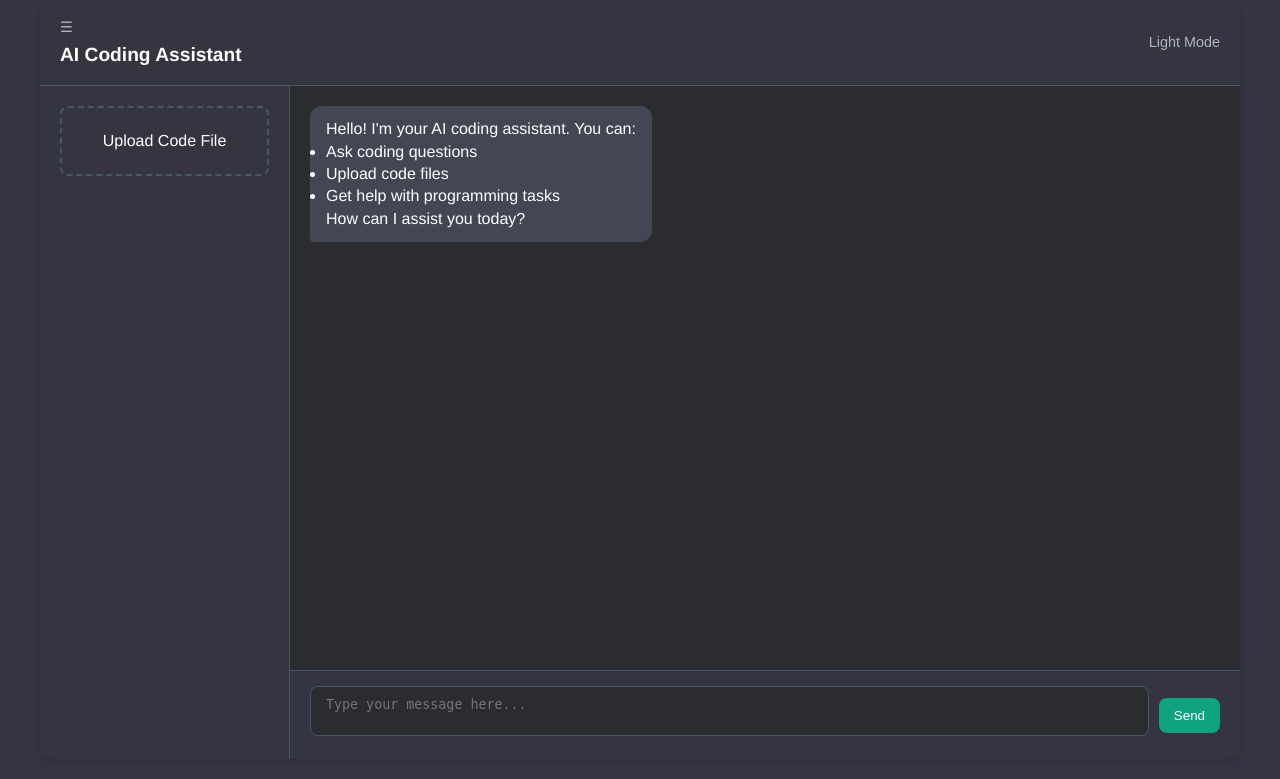
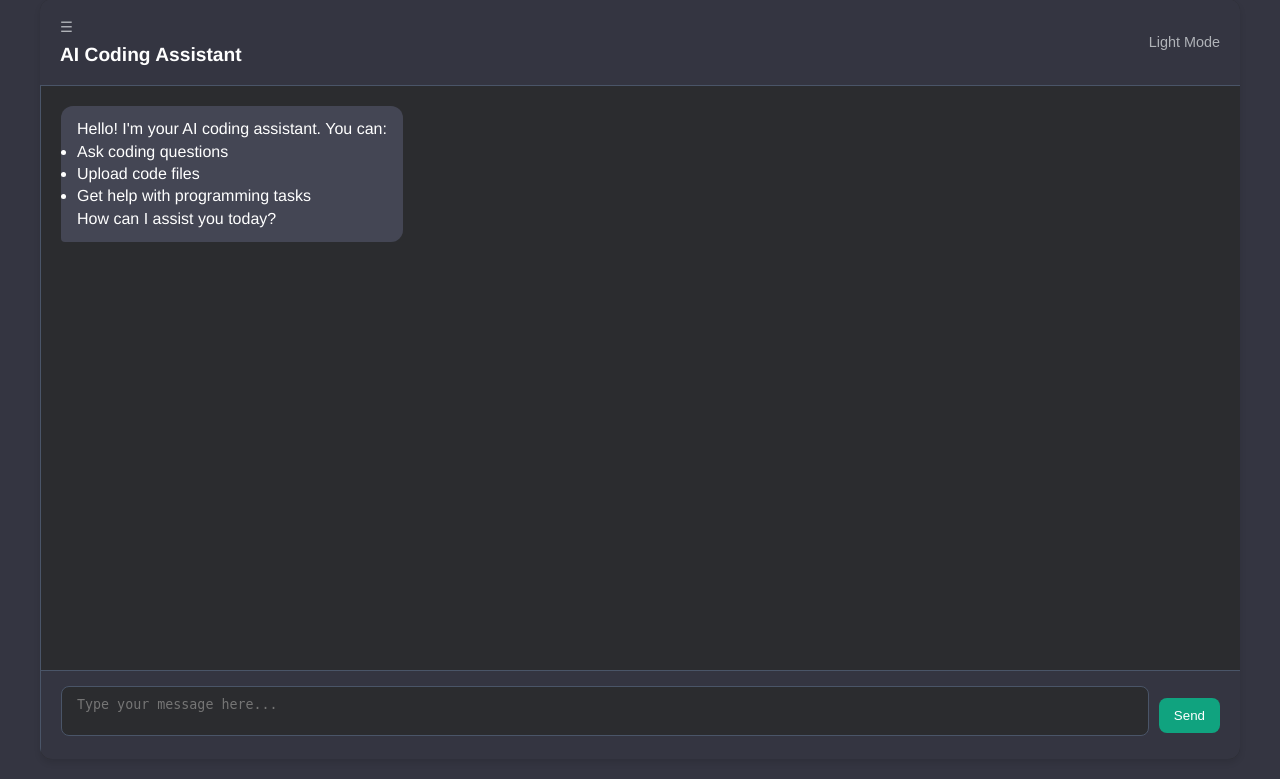
Before and after one commit to Rajendra0309/123457, a Flask app: page / in a window 1280 px wide. Shown: the part 21-800 px from the top of the page. Run offline with Flask 3, Linux system fonts and the light colour scheme; some libraries are stand-ins or nearby versions.

Commit message:
updated sidebar collapsed html

```diff
--- a/templates/index.html
+++ b/templates/index.html
@@ -262,7 +262,7 @@
         }
     </style>
 </head>
-<body class="dark-mode"></body>
+<body class="dark-mode">
     <div class="container">
         <div class="header">
             <div class="header-left">
@@ -275,7 +275,7 @@
         </div>
 
         <div class="main-content">
-            <div class="sidebar" id="sidebar">
+            <div class="sidebar collapsed" id="sidebar">
                 <div class="file-upload" id="dropZone">
                     <input type="file" id="fileInput" accept=".txt,.js,.py,.html,.css,.json">
                     <p>Upload Code File</p>
```
